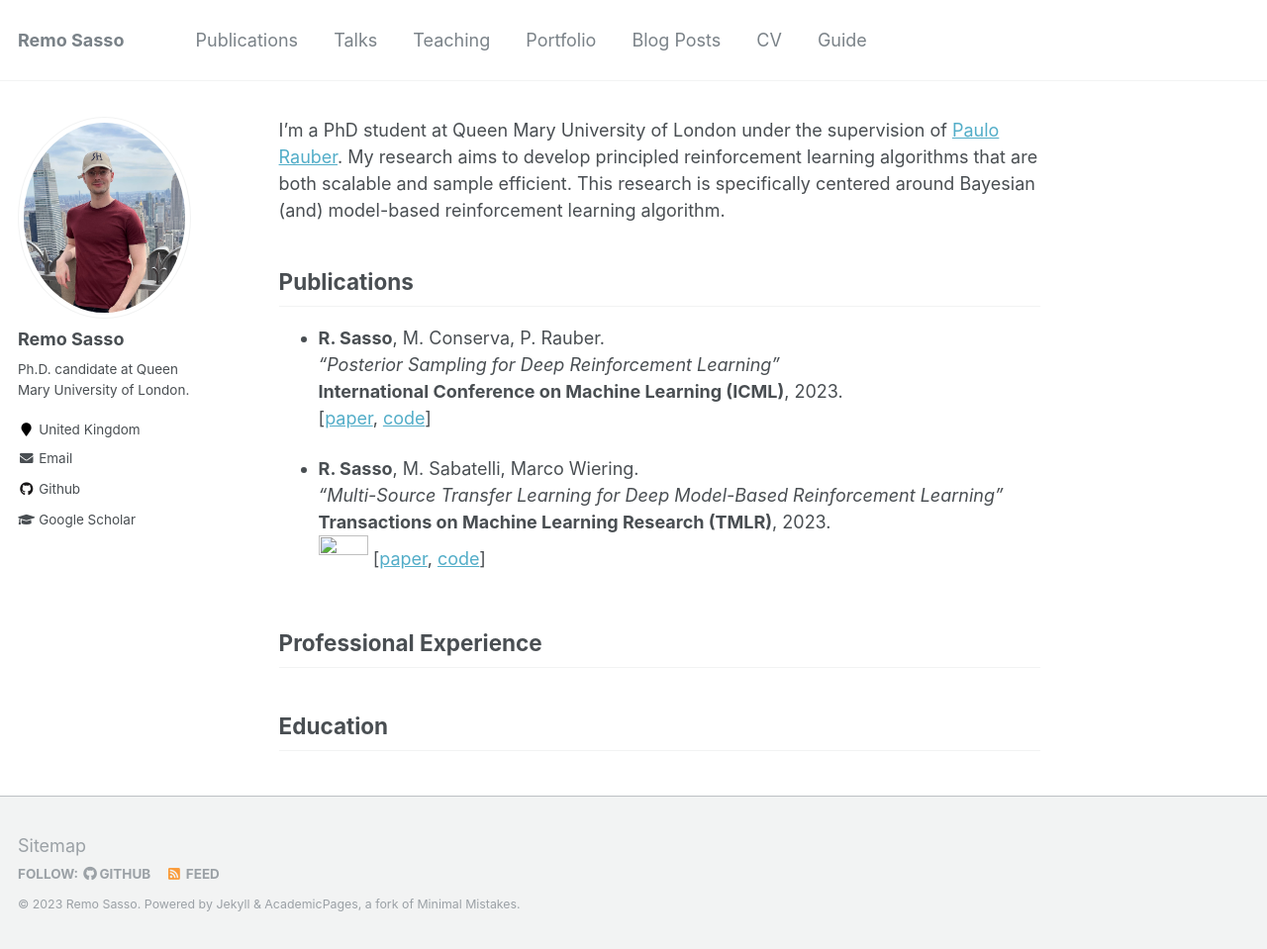
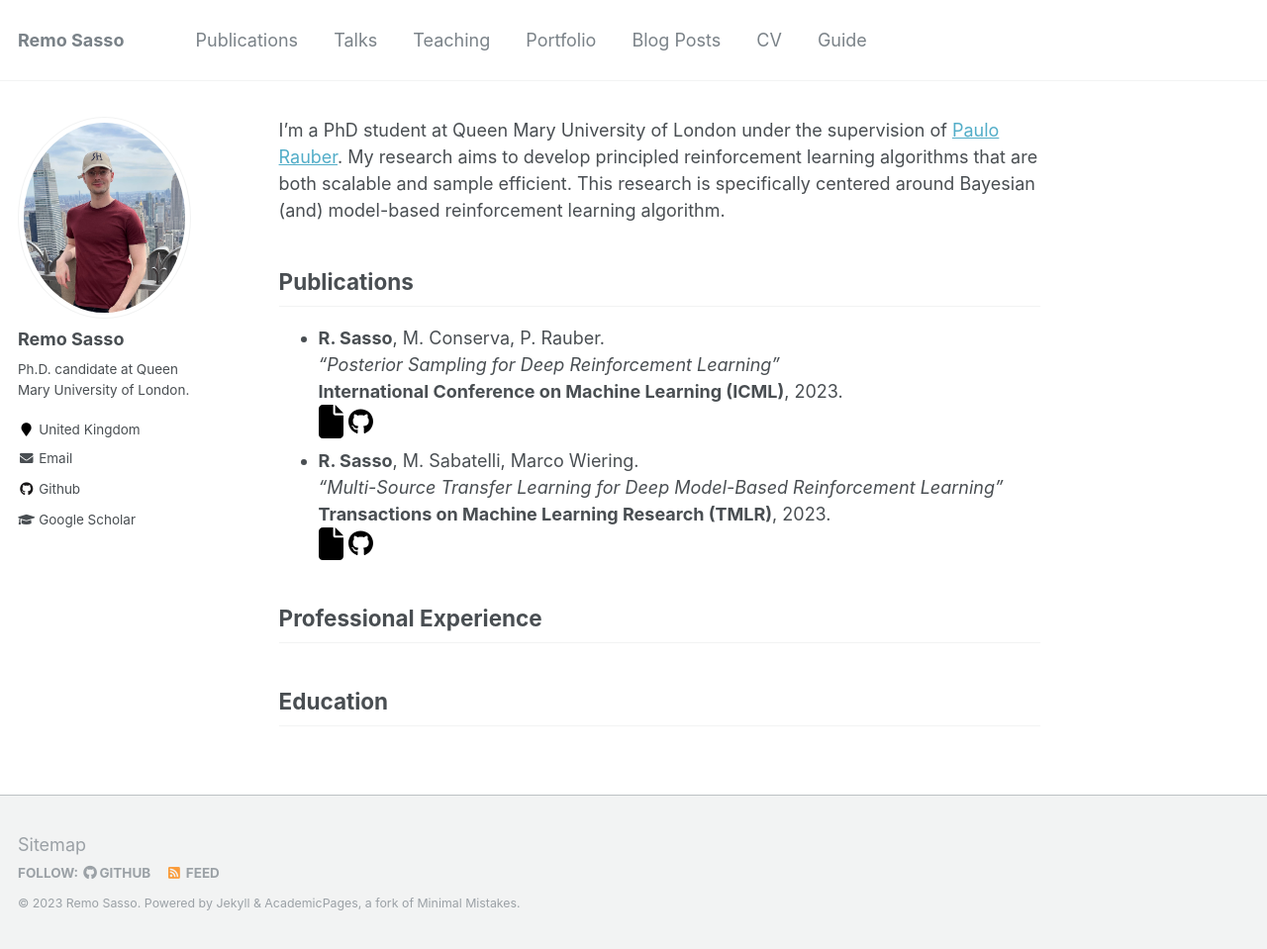
Before and after one commit to remosasso/remosasso.github.io, a Jekyll site: the page built from _pages/about.md, in a window 1280 px wide and 959 px high. Shown: the whole window at 99% size. Built offline with Jekyll 4.4.1, drawn with Linux system fonts in a browser that asks for light colours.

Commit message:
Update about.md

```diff
--- a/_pages/about.md
+++ b/_pages/about.md
@@ -13,14 +13,11 @@ Publications
 * **R. Sasso**, M. Conserva, P. Rauber. \
 *"Posterior Sampling for Deep Reinforcement Learning"*\
 **International Conference on Machine Learning (ICML)**, 2023.\
-[[paper](https://arxiv.org/pdf/2305.00477.pdf), [code](https://github.com/remosasso/PSDRL)]
-
+[<img src="../images/file-solid.svg" width="25" height="25">]([https://arxiv.org/pdf/2205.14410.pdf](https://arxiv.org/pdf/2305.00477.pdf))        [<img src="../images/github.svg" width="25" height="25">](https://github.com/remosasso/PSDRL)
 * **R. Sasso**, M. Sabatelli, Marco Wiering. \
 *"Multi-Source Transfer Learning for Deep Model-Based Reinforcement Learning"*\
 **Transactions on Machine Learning Research (TMLR)**, 2023. \
-[<i class="fa-solid fa-page"></i>](https://arxiv.org/pdf/2205.14410.pdf)
-[<img src="file-solid.svg" width="50" height="50">](https://arxiv.org/pdf/2205.14410.pdf)
-[[paper](https://arxiv.org/pdf/2205.14410.pdf), [code](https://github.com/remosasso/multi-source-TL-for-deep-MBRL)]
+[<img src="../images/file-solid.svg" width="25" height="25">](https://arxiv.org/pdf/2205.14410.pdf)      [<img src="../images/github.svg" width="25" height="25">](https://github.com/remosasso/multi-source-TL-for-deep-MBRL)
 
 Professional Experience
 ------
```
